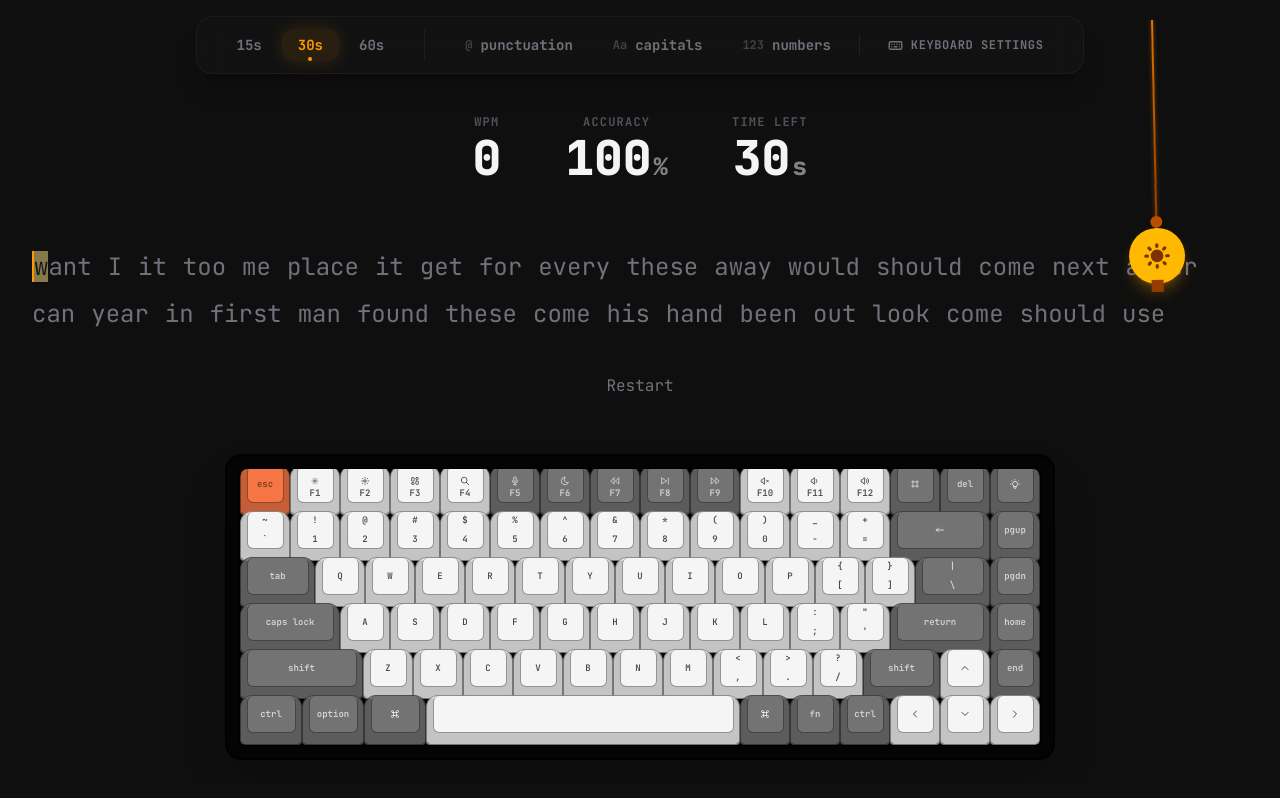
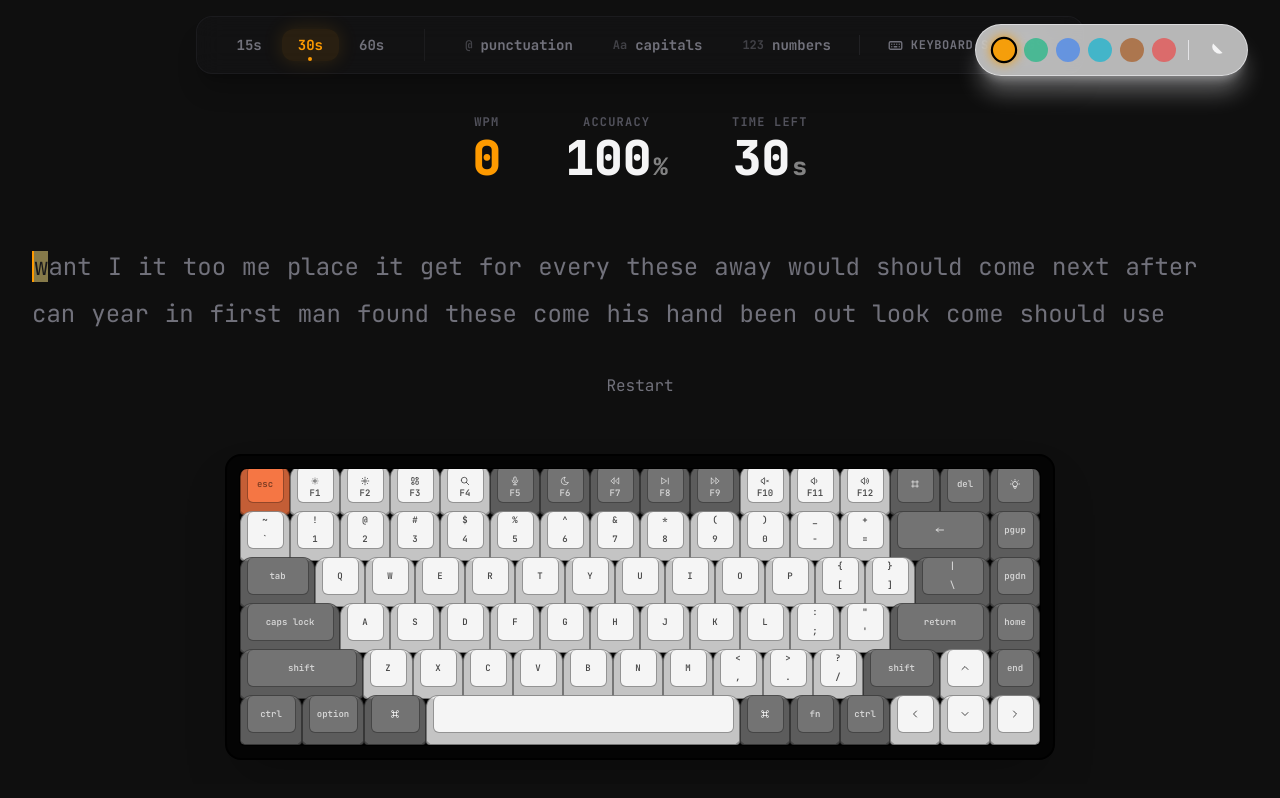
Before and after one commit to kuldeeprajput-dev/own-typing, a Next.js app: page / in a window 1280 px wide. Built offline with nearby package versions, Linux system fonts and the light colour scheme; no server answers.

Commit message:
feat: implement animated theme transition ripple with dynamic color synchronization

```diff
--- a/components/Stats.tsx
+++ b/components/Stats.tsx
@@ -2,6 +2,7 @@
 
 import React from 'react';
 import { TypingStats, TestMode } from '@/types';
+import { useKeyboardSettings, KeyboardTheme } from '@/context/KeyboardSettingsContext';
 
 interface StatsProps {
   stats: TypingStats;
@@ -11,33 +12,63 @@ interface StatsProps {
   isDark?: boolean;
 }
 
+const themeStatsStyles: Record<KeyboardTheme, { dark: { accent: string; label: string; text: string }; light: { accent: string; label: string; text: string } }> = {
+  Classic: {
+    dark: { accent: 'text-amber-500', label: 'text-zinc-600', text: 'text-zinc-100' },
+    light: { accent: 'text-amber-600', label: 'text-zinc-400', text: 'text-[#151515]' },
+  },
+  Mint: {
+    dark: { accent: 'text-emerald-400', label: 'text-emerald-600', text: 'text-[#d1fae5]' },
+    light: { accent: 'text-emerald-600', label: 'text-emerald-500/80', text: 'text-[#064e3b]' },
+  },
+  Royal: {
+    dark: { accent: 'text-blue-400', label: 'text-blue-550', text: 'text-[#dbeafe]' },
+    light: { accent: 'text-blue-600', label: 'text-blue-500/80', text: 'text-[#1e3a8a]' },
+  },
+  Dolch: {
+    dark: { accent: 'text-cyan-400', label: 'text-zinc-550', text: 'text-[#e5e7eb]' },
+    light: { accent: 'text-cyan-600', label: 'text-zinc-400', text: 'text-[#111827]' },
+  },
+  Sand: {
+    dark: { accent: 'text-amber-500', label: 'text-[#8c7853]', text: 'text-[#f5f5dc]' },
+    light: { accent: 'text-amber-700', label: 'text-[#c2ab80]', text: 'text-[#451a03]' },
+  },
+  Scarlet: {
+    dark: { accent: 'text-red-400', label: 'text-red-600', text: 'text-[#ffe4e6]' },
+    light: { accent: 'text-red-600', label: 'text-red-500/80', text: 'text-[#7f1d1d]' },
+  },
+};
+
 const Stats = React.memo(function Stats({ stats, mode, elapsed, bestWpm, isDark = true }: StatsProps) {
   const timeRemaining = Math.max(0, Math.floor(mode - elapsed));
+  const { settings } = useKeyboardSettings();
+  const themeStyles = themeStatsStyles[settings.theme] || themeStatsStyles.Classic;
+  const current = isDark ? themeStyles.dark : themeStyles.light;
 
   return (
-    <div className="flex flex-col items-center mb-10 font-['JetBrains_Mono',_monospace] animate-in fade-in slide-in-from-top-4 duration-700">
+    <div className="flex flex-col items-center mb-10 font-['JetBrains_Mono',_monospace] animate-in fade-in slide-in-from-top-4 duration-700 w-full transition-all duration-500 ease-in-out">
       <div className="flex flex-wrap justify-center gap-8 sm:gap-16">
         <div className="flex flex-col items-center">
-          <span className={`text-xs uppercase tracking-widest font-bold mb-1 ${isDark ? 'text-zinc-600' : 'text-zinc-400'}`}>WPM</span>
-          <div className={`text-4xl sm:text-5xl font-black ${isDark ? 'text-zinc-100' : 'text-black'}`}>
+          <span className={`text-xs uppercase tracking-widest font-bold mb-1 transition-all duration-500 ease-in-out ${current.label}`}>WPM</span>
+          <div className={`text-4xl sm:text-5xl font-black transition-all duration-500 ease-in-out ${current.accent}`}>
             {stats.wpm}
           </div>
         </div>
         <div className="flex flex-col items-center">
-          <span className={`text-xs uppercase tracking-widest font-bold mb-1 ${isDark ? 'text-zinc-600' : 'text-zinc-400'}`}>Accuracy</span>
-          <div className={`text-4xl sm:text-5xl font-black ${isDark ? 'text-zinc-100' : 'text-black'}`}>
+          <span className={`text-xs uppercase tracking-widest font-bold mb-1 transition-all duration-500 ease-in-out ${current.label}`}>Accuracy</span>
+          <div className={`text-4xl sm:text-5xl font-black transition-all duration-500 ease-in-out ${current.text}`}>
             {stats.accuracy}<span className="text-xl sm:text-2xl ml-0.5 opacity-50">%</span>
           </div>
         </div>
         <div className="flex flex-col items-center">
-          <span className={`text-xs uppercase tracking-widest font-bold mb-1 ${isDark ? 'text-zinc-600' : 'text-zinc-400'}`}>Time Left</span>
-          <div className={`text-4xl sm:text-5xl font-black ${timeRemaining <= 5 ? 'text-red-500 animate-pulse' : isDark ? 'text-zinc-100' : 'text-black'}`}>
+          <span className={`text-xs uppercase tracking-widest font-bold mb-1 transition-all duration-500 ease-in-out ${current.label}`}>Time Left</span>
+          <div className={`text-4xl sm:text-5xl font-black transition-all duration-500 ease-in-out ${timeRemaining <= 5 ? 'text-red-500 animate-pulse' : current.text}`}>
             {timeRemaining}<span className="text-xl sm:text-2xl ml-0.5 opacity-50">s</span>
           </div>
         </div>
       </div>
       {bestWpm !== null && (
-        <div className="text-amber-500 text-sm mt-2">Best: {bestWpm} WPM</div>
+        <div className={`text-sm mt-2 transition-all duration-500 ease-in-out ${current.accent}`}>Best: {bestWpm} WPM</div>
       )}
     </div>
   );
--- a/components/ThemeToggle.tsx
+++ b/components/ThemeToggle.tsx
@@ -1,124 +1,93 @@
 'use client';
 
-import React, { useState, useRef } from 'react';
+import React from 'react';
+import { useKeyboardSettings, KeyboardTheme } from '@/context/KeyboardSettingsContext';
 
-interface ThemeToggleProps {
-  isDark: boolean;
-  onToggle: () => void;
-}
-
-export default function ThemeToggle({ isDark, onToggle }: ThemeToggleProps) {
-  const [angle, setAngle] = useState(15);
-  const velocityRef = useRef(0);
-  const isDragging = useRef(false);
-  const lastX = useRef(0);
-  const animationRef = React.useRef<number | undefined>(undefined);
-
-  React.useEffect(() => {
-    const animate = () => {
-      if (!isDragging.current) {
-        velocityRef.current += -angle * 0.002;
-        velocityRef.current *= 0.99;
-
-        const newAngle = angle + velocityRef.current;
-
-        if (Math.abs(newAngle) < 0.1 && Math.abs(velocityRef.current) < 0.1) {
-          setAngle(0);
-        } else {
-          setAngle(newAngle);
-        }
-      }
-      animationRef.current = requestAnimationFrame(animate);
+const themeColorsPreview: Record<KeyboardTheme, { dark: string; light: string; accent: string; label: string }> = {
+  Classic: { dark: '#0f0f0f', light: '#fafafa', accent: '#f59e0b', label: 'Classic' },
+  Mint: { dark: '#0c1815', light: '#f0fdf4', accent: '#10b981', label: 'Mint' },
+  Royal: { dark: '#070b13', light: '#f0f7ff', accent: '#3b82f6', label: 'Royal' },
+  Dolch: { dark: '#181818', light: '#f3f4f6', accent: '#06b6d4', label: 'Dolch' },
+  Sand: { dark: '#14120e', light: '#fdfbf7', accent: '#a85518', label: 'Sand' },
+  Scarlet: { dark: '#140606', light: '#fff5f5', accent: '#ef4444', label: 'Scarlet' },
 };
 
-    animationRef.current = requestAnimationFrame(animate);
-    return () => {
-      if (animationRef.current) cancelAnimationFrame(animationRef.current);
-    };
-  }, [angle]);
+const themesList: KeyboardTheme[] = ['Classic', 'Mint', 'Royal', 'Dolch', 'Sand', 'Scarlet'];
 
-  const handleMouseDown = (e: React.MouseEvent) => {
-    e.stopPropagation();
-    isDragging.current = true;
-    lastX.current = e.clientX;
-  };
+export default function ThemeToggle() {
+  const { settings, updateSettings } = useKeyboardSettings();
+  const isDark = settings.isDark;
 
-  React.useEffect(() => {
-    const handleMouseMove = (e: MouseEvent) => {
-      if (isDragging.current) {
-        const deltaX = e.clientX - lastX.current;
-        setAngle(prev => prev + deltaX * 0.25);
-        velocityRef.current = deltaX * 0.1;
-        lastX.current = e.clientX;
-      }
-    };
+  return (
+    <div className="fixed z-50 top-4 right-4 sm:top-6 sm:right-8 animate-in fade-in slide-in-from-top-3 duration-500">
+      <div className={`
+        flex items-center gap-3 px-4 py-2 sm:py-2.5 rounded-full border shadow-xl backdrop-blur-md transition-all duration-500 ease-in-out
+        ${isDark
+          ? 'bg-zinc-950/70 border-zinc-800/80 shadow-black/30'
+          : 'bg-white/70 border-zinc-200/80 shadow-zinc-200/40'}
+      `}>
+        {/* Theme dots */}
+        <div className="flex items-center gap-2">
+          {themesList.map((themeName) => {
+            const preview = themeColorsPreview[themeName];
+            const isActive = settings.theme === themeName;
 
-    const handleMouseUp = () => {
-      isDragging.current = false;
-    };
+            return (
+              <button
+                key={themeName}
+                onClick={() => updateSettings({ theme: themeName })}
+                className={`
+                  relative w-5 h-5 sm:w-6 sm:h-6 rounded-full transition-all duration-300 hover:scale-125 focus:outline-none group/dot
+                  ${isActive ? 'scale-110' : 'opacity-65 hover:opacity-100'}
+                `}
+                style={{
+                  backgroundColor: preview.accent,
+                  border: isActive
+                    ? `2px solid ${isDark ? '#ffffff' : '#000000'}`
+                    : '2px solid transparent',
+                  boxShadow: isActive
+                    ? `0 0 10px ${preview.accent}`
+                    : 'none',
+                }}
+              >
+                {/* Tooltip */}
+                <span className="absolute bottom-full left-1/2 -translate-x-1/2 mb-2 px-2.5 py-1 text-[10px] font-black rounded-lg bg-zinc-950/90 text-zinc-100 border border-zinc-800 opacity-0 group-hover/dot:opacity-100 transition-opacity duration-200 pointer-events-none whitespace-nowrap shadow-md z-[10000]">
+                  {preview.label}
+                </span>
+              </button>
+            );
+          })}
+        </div>
 
-    window.addEventListener('mousemove', handleMouseMove);
-    window.addEventListener('mouseup', handleMouseUp);
+        {/* Separator */}
+        <div className={`w-px h-5 transition-colors duration-500 ${isDark ? 'bg-zinc-800' : 'bg-zinc-200'}`} />
 
-    return () => {
-      window.removeEventListener('mousemove', handleMouseMove);
-      window.removeEventListener('mouseup', handleMouseUp);
-    };
-  }, []);
-
-  const toggleButton = (
+        {/* Light/Dark toggle */}
         <button
-      onClick={(e) => {
-        e.stopPropagation();
-        onToggle();
-      }}
+          onClick={() => updateSettings({ isDark: !isDark })}
           className={`
-        w-12 h-12 sm:w-14 sm:h-14 rounded-full flex items-center justify-center
-        transition-all duration-300 shadow-lg
-        hover:scale-110 active:scale-95
+            relative p-1.5 rounded-full hover:scale-110 active:scale-95 transition-all duration-300 focus:outline-none group/mode
             ${isDark
-          ? 'bg-amber-400 hover:bg-amber-300 shadow-amber-500/30'
-          : 'bg-indigo-400 hover:bg-indigo-300 shadow-indigo-400/30'
-        }
+              ? 'hover:bg-zinc-800 text-amber-400'
+              : 'hover:bg-zinc-100 text-indigo-605'}
           `}
         >
           {isDark ? (
-        <svg className="w-6 h-6 sm:w-8 sm:h-8 text-amber-900" fill="currentColor" viewBox="0 0 20 20">
+            <svg className="w-4 h-4 sm:w-4.5 sm:h-4.5 text-amber-400 fill-current" viewBox="0 0 20 20">
               <path fillRule="evenodd" d="M10 2a1 1 0 011 1v1a1 1 0 11-2 0V3a1 1 0 011-1zm4 8a4 4 0 11-8 0 4 4 0 018 0zm-.464 4.95l.707.707a1 1 0 001.414-1.414l-.707-.707a1 1 0 00-1.414 1.414zm2.12-10.607a1 1 0 010 1.414l-.706.707a1 1 0 11-1.414-1.414l.707-.707a1 1 0 011.414 0zM17 11a1 1 0 100-2h-1a1 1 0 100 2h1zm-7 4a1 1 0 011 1v1a1 1 0 11-2 0v-1a1 1 0 011-1zM5.05 6.464A1 1 0 106.465 5.05l-.708-.707a1 1 0 00-1.414 1.414l.707.707zm1.414 8.486l-.707.707a1 1 0 01-1.414-1.414l.707-.707a1 1 0 011.414 1.414zM4 11a1 1 0 100-2H3a1 1 0 000 2h1z" clipRule="evenodd" />
             </svg>
           ) : (
-        <svg className="w-6 h-6 sm:w-8 sm:h-8 text-gray-900" fill="currentColor" viewBox="0 0 20 20">
+            <svg className="w-4 h-4 sm:w-4.5 sm:h-4.5 text-indigo-650 fill-current" viewBox="0 0 20 20">
               <path d="M17.293 13.293A8 8 0 016.707 2.707a8.001 8.0 0010.586 10.586z" />
             </svg>
           )}
+
+          {/* Tooltip */}
+          <span className="absolute bottom-full right-0 mb-2 px-2.5 py-1 text-[10px] font-black rounded-lg bg-zinc-950/90 text-zinc-100 border border-zinc-800 opacity-0 group-hover/mode:opacity-100 transition-opacity duration-200 pointer-events-none whitespace-nowrap shadow-md z-[10000]">
+            {isDark ? "Light Mode" : "Dark Mode"}
+          </span>
         </button>
-  );
-
-  return (
-    <>
-      {/* Desktop Pendulum Toggle */}
-      <div className="fixed z-50 hidden sm:block" style={{ top: '20px', right: '100px' }}>
-        <div
-          onMouseDown={handleMouseDown}
-          style={{
-            transform: `rotate(${angle}deg)`,
-            transformOrigin: 'top center',
-            cursor: 'grab',
-          }}
-        >
-          <div className="flex flex-col items-center">
-            <div className="w-0.5 bg-gradient-to-b from-amber-600 to-amber-800" style={{ height: '200px', boxShadow: '0 0 4px rgba(217, 119, 6, 0.5)' }} />
-            <div className="w-3 h-3 bg-amber-700 rounded-full -mt-1 shadow-sm" />
-            {toggleButton}
-            <div className="w-3 h-3 bg-amber-800 -mt-1" />
       </div>
     </div>
-      </div>
-
-      {/* Mobile Fixed Toggle */}
-      <div className="fixed z-50 top-4 right-4 sm:hidden">
-        {toggleButton}
-      </div>
-    </>
   );
 }
```
Lines whose indentation alone changed are shown as unchanged.
